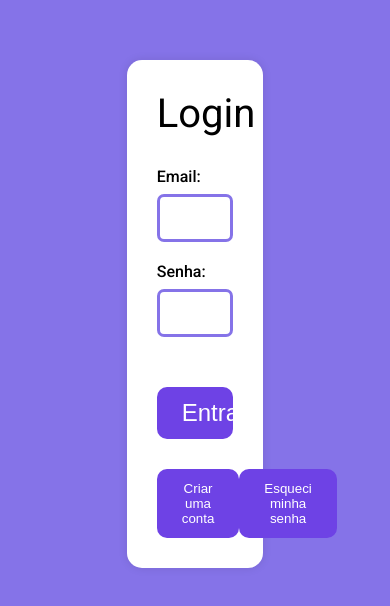
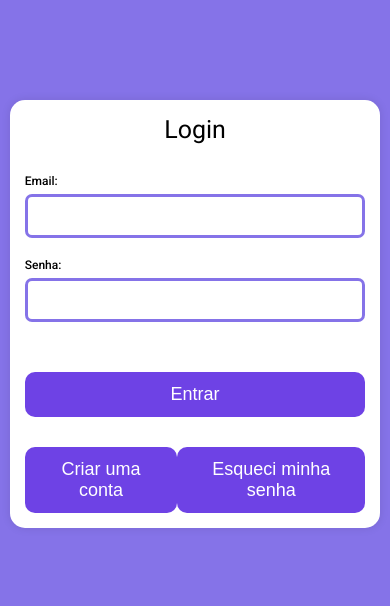
Before and after one commit to vXultz/LabPCP-interface, an Angular app: page /login in a window 390 px wide. Shown: the part 108-714 px from the top of the page. Built offline with nearby package versions, Linux system fonts and the light colour scheme.

Commit message:
telas home e login responsivas

```diff
--- a/src/app/components/home-admin/home-admin.component.css
+++ b/src/app/components/home-admin/home-admin.component.css
@@ -95,3 +95,93 @@ h3 {
   color: #333;
   font-weight: bold;
 }
+
+@media (max-width: 1024px) {
+  .estatisticas {
+    flex-direction: column;
+    align-items: center;
+  }
+
+  .estatistica-card {
+    width: 80%;
+    margin-bottom: 2rem;
+  }
+
+  .busca-alunos input {
+    width: 50%;
+  }
+
+  .lista-alunos {
+    gap: 2rem;
+  }
+}
+
+@media (max-width: 768px) {
+  .home-admin-container {
+    padding: 1rem 2rem;
+  }
+
+  h2 {
+    font-size: 2.5rem;
+  }
+
+  h3 {
+    font-size: 1.8rem;
+  }
+
+  .estatistica-card {
+    width: 100%;
+    margin-bottom: 1.5rem;
+  }
+
+  .busca-alunos input {
+    width: 70%;
+  }
+
+  .lista-alunos {
+    gap: 1rem;
+  }
+
+  .aluno-card {
+    width: 150px;
+  }
+
+  .aluno-card button {
+    font-size: 1.4rem;
+  }
+}
+
+@media (max-width: 425px) {
+  .home-admin-container {
+    padding: 1rem;
+  }
+
+  h2 {
+    font-size: 2rem;
+  }
+
+  h3 {
+    font-size: 1.5rem;
+  }
+
+  .estatistica-card {
+    width: 100%;
+    margin-bottom: 1rem;
+  }
+
+  .busca-alunos input {
+    width: 100%;
+  }
+
+  .lista-alunos {
+    gap: 0.5rem;
+  }
+
+  .aluno-card {
+    width: 100%;
+  }
+
+  .aluno-card button {
+    font-size: 1.2rem;
+  }
+}
--- a/src/app/components/home-aluno/home-aluno.component.css
+++ b/src/app/components/home-aluno/home-aluno.component.css
@@ -54,3 +54,67 @@ button {
 button:hover {
   background-color: #eaeaffb6;
 }
+
+@media (max-width: 1024px) {
+  .home-aluno-container {
+    padding: 2rem;
+  }
+
+  .sessao h2 {
+    font-size: 2.5rem;
+  }
+
+  .avaliacao-card,
+  .materia-card,
+  .curso-card {
+    width: 20%;
+    font-size: 1.8rem;
+  }
+
+  .sessao .cards-container {
+    gap: 5rem;
+  }
+}
+
+@media (max-width: 768px) {
+  .home-aluno-container {
+    padding: 1rem;
+  }
+
+  .sessao h2 {
+    font-size: 2rem;
+  }
+
+  .avaliacao-card,
+  .materia-card,
+  .curso-card {
+    width: 30%;
+    font-size: 1.6rem;
+  }
+
+  .sessao .cards-container {
+    gap: 2rem;
+  }
+}
+
+@media (max-width: 425px) {
+  .home-aluno-container {
+    padding: 0.5rem;
+  }
+
+  .sessao h2 {
+    font-size: 1.5rem;
+  }
+
+  .avaliacao-card,
+  .materia-card,
+  .curso-card {
+    width: 100%;
+    font-size: 1.4rem;
+    padding: 10px;
+  }
+
+  .sessao .cards-container {
+    gap: 1rem;
+  }
+}
--- a/src/app/components/login/login.component.css
+++ b/src/app/components/login/login.component.css
@@ -71,3 +71,66 @@ body {
   justify-content: space-around;
   font-size: 1rem;
 }
+
+@media (max-width: 1024px) {
+  .login-container {
+    width: 50%;
+    padding: 2.5rem;
+  }
+
+  .login-container h3 {
+    font-size: 3.5rem;
+  }
+
+  .login-container form label,
+  .login-container form input {
+    font-size: 1.5rem;
+  }
+
+  .login-container button,
+  .login-button {
+    font-size: 2.2rem;
+  }
+}
+
+@media (max-width: 768px) {
+  .login-container {
+    width: 80%;
+    padding: 2rem;
+  }
+
+  .login-container h3 {
+    font-size: 3rem;
+  }
+
+  .login-container form label,
+  .login-container form input {
+    font-size: 1.4rem;
+  }
+
+  .login-container button,
+  .login-button {
+    font-size: 2rem;
+  }
+}
+
+@media (max-width: 425px) {
+  .login-container {
+    width: 95%;
+    padding: 1.5rem;
+  }
+
+  .login-container h3 {
+    font-size: 2.5rem;
+  }
+
+  .login-container form label,
+  .login-container form input {
+    font-size: 1.2rem;
+  }
+
+  .login-container button,
+  .login-button {
+    font-size: 1.8rem;
+  }
+}
```
